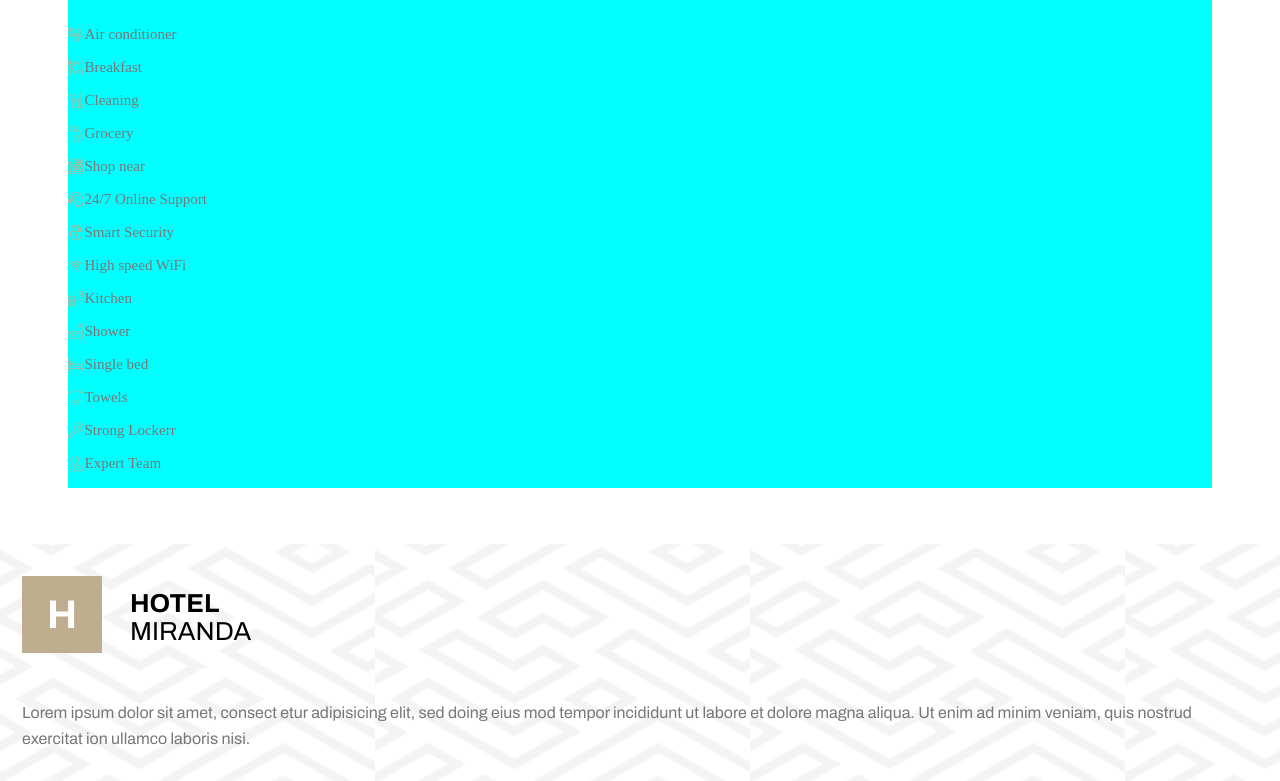
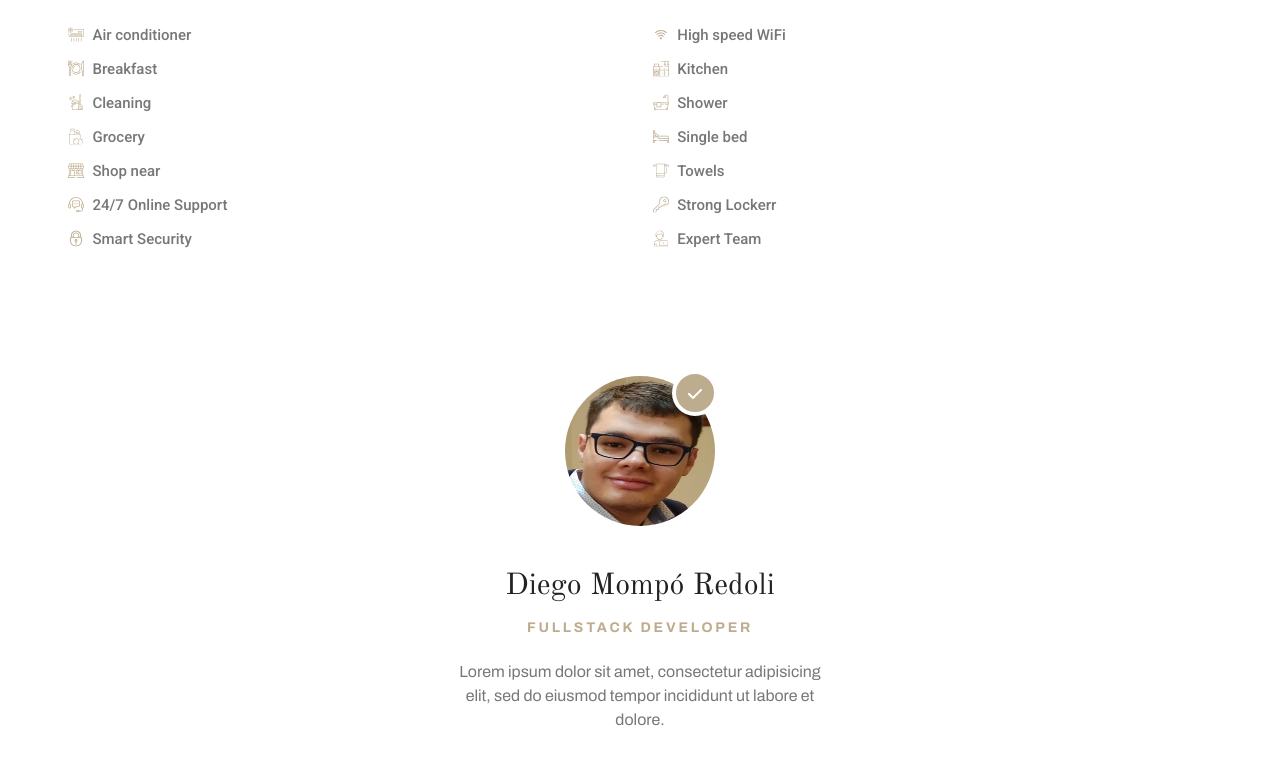
Before and after one commit to diegomompo7/projectHotelMiranda, a website: page roomDetail.html in a window 1280 px wide. Shown: the part 1581-2362 px from the top of the page. Drawn offline with nearby package versions, Linux system fonts and the light colour scheme.

Commit message:
UserInfo

```diff
--- a/roomDetail.html
+++ b/roomDetail.html
@@ -361,6 +361,18 @@
         </div>
       </section>
 
+      <section class="userInfo">
+        <div class="userInfo__circle">
+          <svg  class="userInfo__check"width="14" height="10" viewBox="0 0 14 10" fill="none" xmlns="http://www.w3.org/2000/svg">
+            <path d="M14 1C14 1.25587 13.9023 1.51187 13.707 1.70687L5.70703 9.70687C5.5125 9.90312 5.25625 10 5 10C4.74375 10 4.48813 9.90234 4.29313 9.70703L0.293125 5.70703C0.0978125 5.5125 0 5.25625 0 5C0 4.42875 0.467188 4 1 4C1.25587 4 1.51188 4.09766 1.70688 4.29297L5 7.5875L12.2937 0.29375C12.4875 0.0978125 12.7437 0 13 0C13.5344 0 14 0.428125 14 1Z" fill="white"/>
+            </svg>
+        </div>
+        <img class="userInfo__img"src="assets/img/userImg.jpg" alt="">
+          <h1 class="userInfo__title">Diego Mompó Redoli</h1>
+          <h3 class="userInfo__subtitle">FULLSTACK DEVELOPER</h3>
+          <p class="userInfo__description">Lorem ipsum dolor sit amet, consectetur adipisicing elit, sed do eiusmod tempor incididunt ut labore et dolore.</p>
+      </section>
+
       <section class="info">
         <div class="info__hotel">
           <div class="info__hotel--logo">
--- a/styles/base/_fonts.scss
+++ b/styles/base/_fonts.scss
@@ -1,4 +1,4 @@
 @import url('https://fonts.googleapis.com/css2?family=Archivo:wght@400;600;700&display=swap');
 @import url('https://fonts.googleapis.com/css2?family=Old+Standard+TT&display=swap');
-@import url('https://fonts.googleapis.com/css2?family=Roboto:wght@400;700&display=swap');
+@import url('https://fonts.googleapis.com/css2?family=Roboto:wght@400;500;700&display=swap');
 @import url('https://fonts.googleapis.com/css2?family=Oswald:wght@700&display=swap');
--- a/styles/components/roomDetail/_amenities.scss
+++ b/styles/components/roomDetail/_amenities.scss
@@ -1,7 +1,8 @@
 .amenities{
-    background-color: aqua;
     width: 89.3%;
+    height: auto;
     margin: 0 auto;
+    margin-bottom: 1.5rem;
 
     &__title {
         font-size: 1.875rem;
@@ -19,18 +20,21 @@
         display: flex;
         flex-direction: column;
         flex-wrap: wrap;
-
+        height: 260px;
 
         &--have{
 
             display: flex;
 
-            margin-right: 9px;
-            margin-bottom: 16px;
+            margin-right: 0.583rem;
+            margin-bottom: 1rem;
 
             & p {
                 font-size: 0.938em;
                 color: $sixth-color;
+                font-family: "Roboto";
+                font-weight: 500;
+                padding-left: 0.533em;
             }
         }
     }
--- a/styles/components/roomDetail/_description.scss
+++ b/styles/components/roomDetail/_description.scss
@@ -49,7 +49,7 @@
     font-size: 0.875rem;
     font-family: "Roboto";
     margin-top: 1.714em;
-    padding: 0 20px;
+    padding: 0 1.429em;
     line-height: 1.714em;
     color: $sixth-color;
     margin-bottom: 4.286em;
--- /dev/null
+++ b/styles/components/roomDetail/_userInfo.scss
@@ -0,0 +1,48 @@
+.userInfo{
+    width: 89.3%;
+    max-width: 370px;
+    margin: 0 auto;
+    text-align: center;
+
+    &__img{
+        margin-top: 1.25rem;
+        width: 9.375rem;
+        height:  9.375rem;
+        border-radius: 50%;
+    }
+
+    &__circle{
+        background-color: $seventh-color;
+        width: 46px;
+        height: 46px;
+        border-radius: 50%;
+        border: solid 4px $first-color;
+        padding-top: 0.688rem;
+        margin: 0 auto;
+        transform: translate(3.438rem, 3.75rem)
+    }
+    &__title {
+        margin: 0;
+        font-size: 1.875rem;
+        font-weight: 400;
+        font-family: "Old Standard TT";
+        padding-top: 1.267em;
+        padding-bottom: 0.5em;
+        color: $fourth-color;
+    }
+    &__subtitle {
+        font-size: 0.875rem;
+        font-weight: 700;
+        letter-spacing: 0.2em;
+        font-family: "Archivo";
+        color: $seventh-color;
+        padding-bottom: 1.786em;
+    }
+    &__description{
+        font-size: 1rem;
+        font-family: "Archivo";
+        line-height: 1.5em;
+        color: $sixth-color;
+        padding-bottom: 2.563em;
+      }
+}
--- a/styles/styles.scss
+++ b/styles/styles.scss
@@ -17,6 +17,7 @@
 @import 'components/roomDetail/description';
 @import 'components/roomDetail/reserve';
 @import 'components/roomDetail/amenities';
+@import 'components/roomDetail/UserInfo';
 @import 'base/fonts';
 
 html,
```
Also changed, not shown: assets/img/userImg.jpg (added), styles/styles.css, 2 other files.
